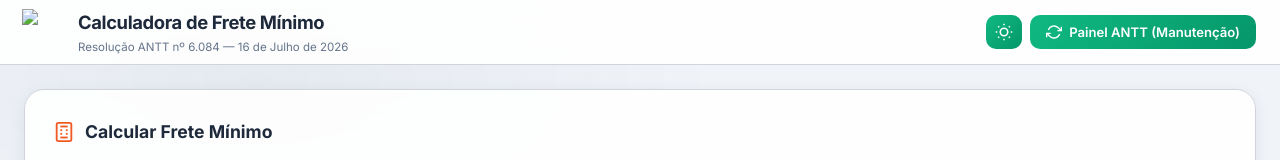
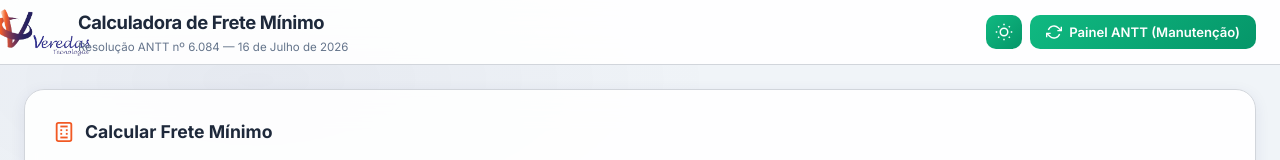
Before and after one commit to ArthurVti8/Calculo-Ciot, a website: page index.html in a window 1280 px wide. Shown: the top 160 px of the page. Drawn offline with Linux system fonts and the light colour scheme; no server answers.

Commit message:
UI: Add Logo_VTI.png without background and adjust size to 103x50

```diff
--- a/index.html
+++ b/index.html
@@ -17,7 +17,7 @@
     <div class="header-inner">
       <div class="logo-group">
         <div class="logo-icon" style="background: transparent; border: none; box-shadow: none;">
-          <img src="logo_vti.jpeg" alt="Logo Veredas" style="width: 45px; height: 45px; object-fit: contain;">
+          <img src="Logo_VTI.png" alt="Logo Veredas" style="width: 103px; height: 50px; object-fit: contain;">
         </div>
         <div>
           <h1>Calculadora de Frete Mínimo</h1>
```
Also changed, not shown: Logo_VTI.png (added).
